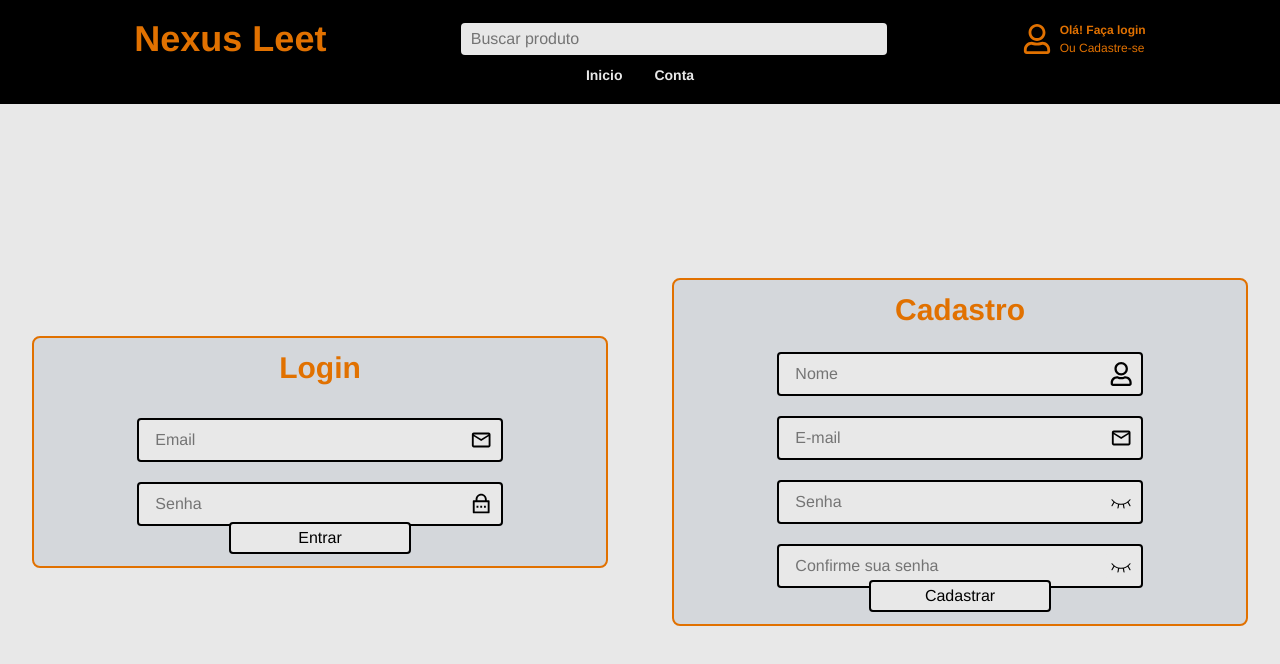
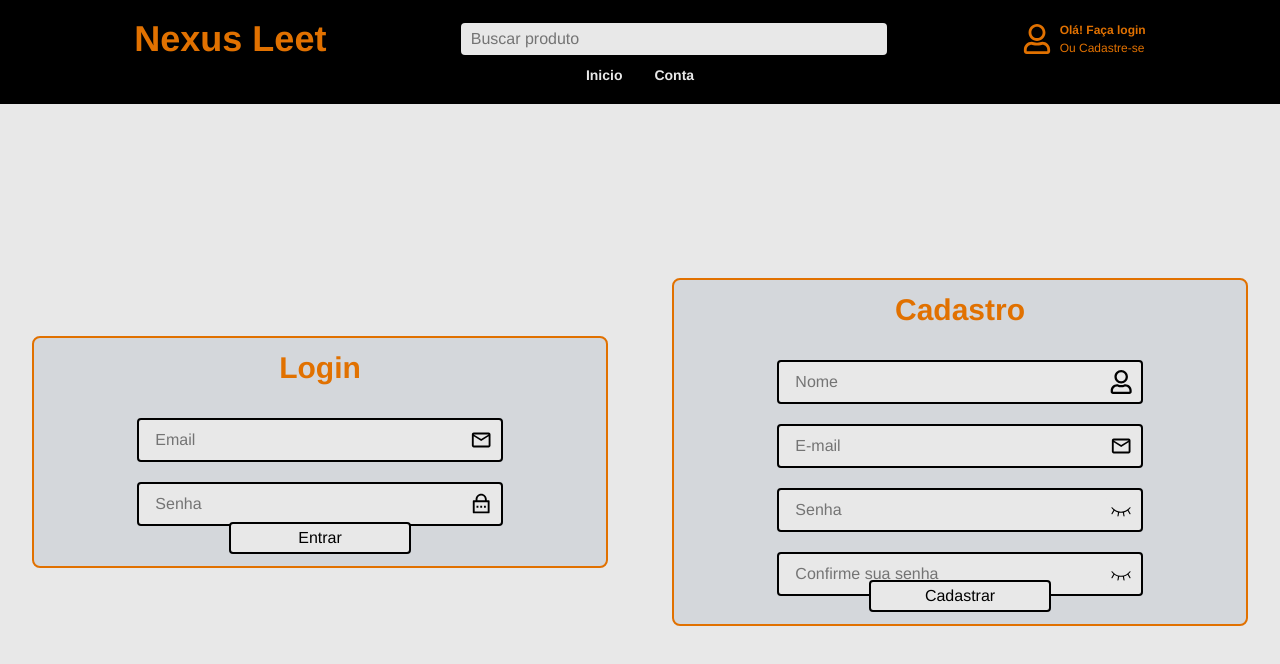
Before and after one commit to gustavocarvalho-ra/NextJs-NexusLeet, a Next.js app: page /my-account in a window 1280 px wide. Shown: the top 664 px of the page. Built offline with nearby package versions, Linux system fonts and the light colour scheme; no server answers.

Commit message:
style: adjust padding of form in RegisterForm for improved layout

```diff
--- a/src/app/components/login/RegisterForm.tsx
+++ b/src/app/components/login/RegisterForm.tsx
@@ -68,7 +68,7 @@ export default function RegisterForm() {
       <div className="border-2 border-(--text-amber) rounded-lg bg-slate-500/15 p-3 w-xl h-1/2 flex flex-col justify-center">
         <h1 className="flex justify-center text-(--text-amber) text-3xl font-semibold">Cadastro</h1>
         <div className="h-full w-full">
-          <form onSubmit={handleSubmit} className="gap-5 flex flex-col items-center h-full justify-center relative">
+          <form onSubmit={handleSubmit} className="gap-5 flex flex-col items-center h-full justify-items-start pt-8 relative">
             <DivInputIcon
               id="name"
               type={"text"}
```
